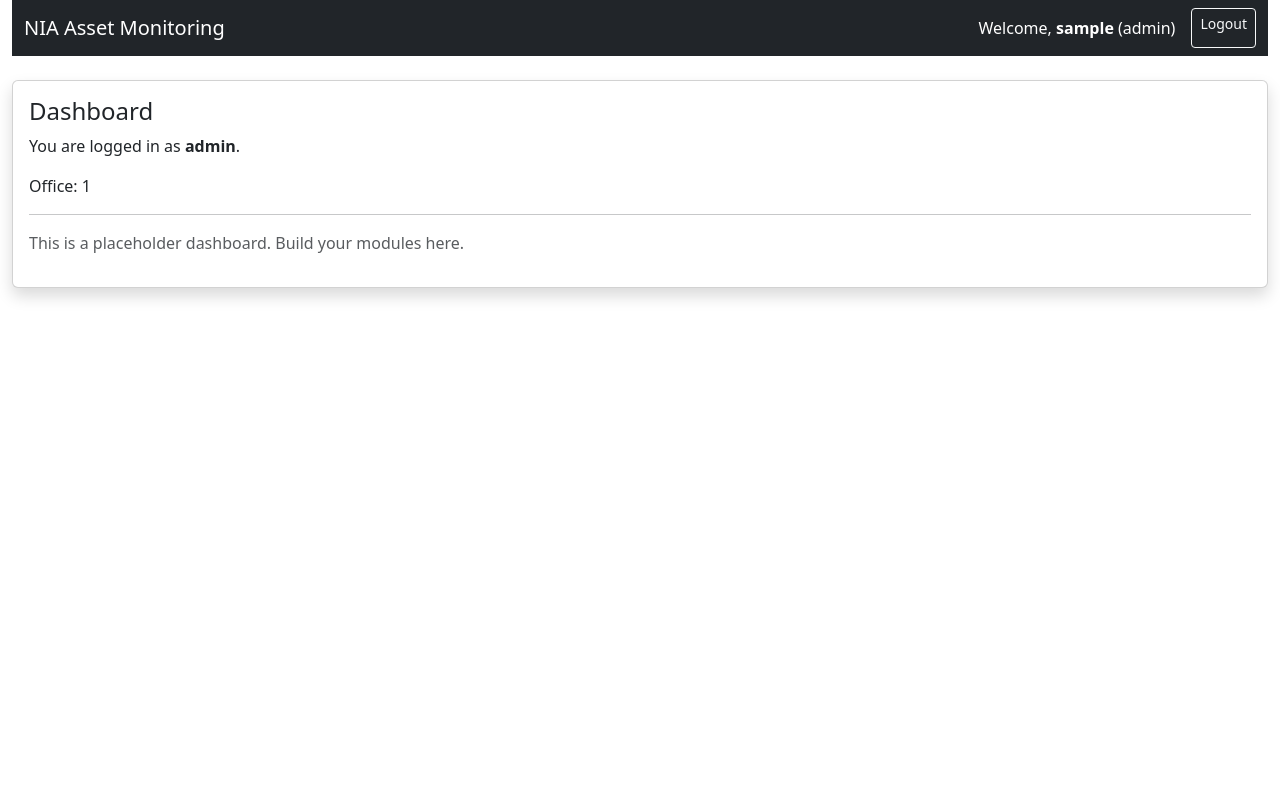
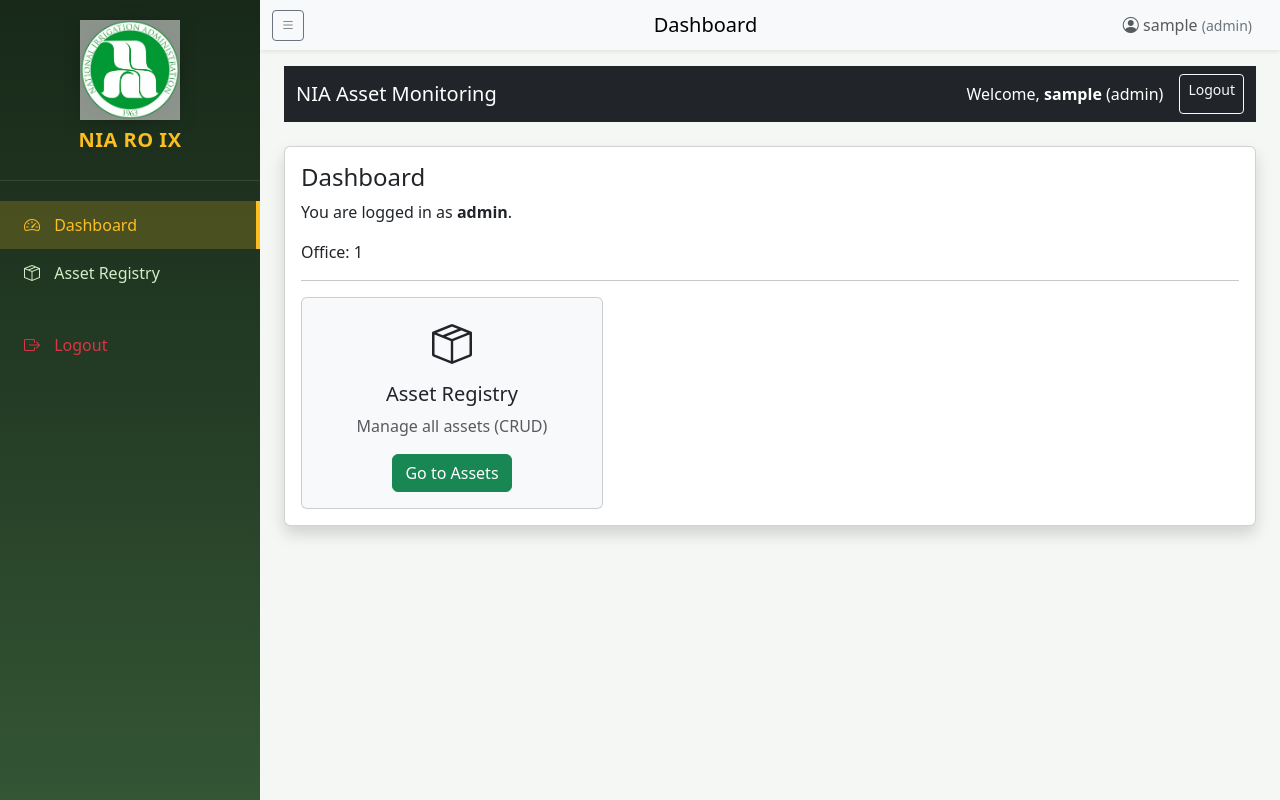
Before and after one commit to kwenbsnr/asset-monitoring-audit-support-system, a PHP site: page /index.php?action=AssetController in a window 1280 px wide. Run offline with PHP 8.4, Linux system fonts and the light colour scheme; the visitor is signed in with stand-in values (Sample User, id 1).

Commit message:
asset module

```diff
--- a/app/Controllers/DashboardController.php
+++ b/app/Controllers/DashboardController.php
@@ -12,6 +12,9 @@ class DashboardController {
             header('Location: index.php');
             exit;
         }
-        require_once __DIR__ . '/../Views/dashboard.php';
+        $pageTitle = 'Dashboard';
+        $currentPage = 'dashboard';
+        $viewFile = __DIR__ . '/../Views/dashboard.php';
+        require_once __DIR__ . '/../Views/layouts/main.php';
     }
 }
--- a/app/Views/dashboard.php
+++ b/app/Views/dashboard.php
@@ -1,3 +1,10 @@
+<?php
+// Prevent direct access
+if (!defined('APP_START')) {
+    http_response_code(403);
+    exit('Direct access not allowed.');
+}
+?>
 <!DOCTYPE html>
 <html lang="en">
 <head>
@@ -9,8 +16,6 @@
 </head>
 <body>
     <div class="container-fluid dashboard-wrapper">
-        <div class="row">
-            <div class="col-12">
         <nav class="navbar navbar-dark bg-dark mb-4">
             <div class="container-fluid">
                 <span class="navbar-brand">NIA Asset Monitoring</span>
@@ -30,11 +35,30 @@
                 <p>You are logged in as <strong><?= htmlspecialchars($_SESSION['role']) ?></strong>.</p>
                 <p>Office: <?= htmlspecialchars($_SESSION['office']) ?></p>
                 <hr>
-                        <p class="text-muted">This is a placeholder dashboard. Build your modules here.</p>
+
+                <?php if ($_SESSION['role'] === 'supply_officer' || $_SESSION['role'] === 'admin'): ?>
+                    <div class="row g-3">
+                        <div class="col-md-4">
+                            <div class="card bg-light">
+                                <div class="card-body text-center">
+                                    <i class="bi bi-box-seam" style="font-size: 2.5rem;"></i>
+                                    <h5 class="mt-2">Asset Registry</h5>
+                                    <p class="text-muted">Manage all assets (CRUD)</p>
+                                    <a href="index.php?page=assets&sub=list" class="btn btn-success">Go to Assets</a>
                                 </div>
                             </div>
                         </div>
+                        <!-- More cards can be added here -->
+                    </div>
+                <?php else: ?>
+                    <p class="text-muted">You don't have access to any modules.</p>
+                <?php endif; ?>
             </div>
         </div>
+    </div>
+
+    <!-- Include Bootstrap Icons for dashboard -->
+    <link rel="stylesheet" href="https://cdn.jsdelivr.net/npm/bootstrap-icons@1.11.3/font/bootstrap-icons.min.css">
+    <script src="https://cdn.jsdelivr.net/npm/bootstrap@5.3.0/dist/js/bootstrap.bundle.min.js"></script>
 </body>
 </html>
--- /dev/null
+++ b/app/Views/layouts/main.php
@@ -0,0 +1,102 @@
+<?php
+// This is the main layout – use it by including it at the top of every authenticated view
+// The content of the page must be passed in the variable $content (we'll include it later)
+// We'll use a capture technique: we'll start output buffering in the controller,
+// but to keep it simple we'll just include the layout and then include the specific view inside.
+
+// Instead of complex output buffering, we'll just include the sidebar and header in each view.
+// We'll create a partial for sidebar and header.
+?>
+<!DOCTYPE html>
+<html lang="en">
+<head>
+    <meta charset="UTF-8">
+    <meta name="viewport" content="width=device-width, initial-scale=1.0">
+    <title><?= $pageTitle ?? 'NIA Asset Monitoring' ?></title>
+    <link href="https://cdn.jsdelivr.net/npm/bootstrap@5.3.0/dist/css/bootstrap.min.css" rel="stylesheet">
+    <link rel="stylesheet" href="https://cdn.jsdelivr.net/npm/bootstrap-icons@1.11.3/font/bootstrap-icons.min.css">
+    <link rel="stylesheet" href="public/css/style.css">
+</head>
+<body>
+
+<!-- Toast container – fixed top-right -->
+<div class="toast-container position-fixed top-0 end-0 p-3" style="z-index: 1100;">
+    <?php if (isset($_SESSION['flash'])): ?>
+        <div class="toast align-items-center text-white bg-<?= $_SESSION['flash_type'] ?? 'success' ?> border-0 show" role="alert" aria-live="assertive" aria-atomic="true" data-bs-delay="4000">
+            <div class="d-flex">
+                <div class="toast-body">
+                    <?= htmlspecialchars($_SESSION['flash']) ?>
+                </div>
+                <button type="button" class="btn-close btn-close-white me-2 m-auto" data-bs-dismiss="toast"></button>
+            </div>
+        </div>
+        <?php unset($_SESSION['flash'], $_SESSION['flash_type']); ?>
+    <?php endif; ?>
+</div>
+
+<div class="wrapper">
+    <!-- Sidebar -->
+    <nav id="sidebar" class="sidebar">
+        <div class="sidebar-header">
+            <img src="public/images/nia-logo.png" alt="NIA" class="sidebar-logo" onerror="this.style.display='none'">
+            <h5>NIA RO IX</h5>
+        </div>
+        <ul class="nav flex-column">
+            <li class="nav-item">
+                <a class="nav-link <?= ($currentPage === 'dashboard') ? 'active' : '' ?>" href="index.php">
+                    <i class="bi bi-speedometer2"></i> Dashboard
+                </a>
+            </li>
+            <?php if (in_array($_SESSION['role'], ['supply_officer', 'admin'])): ?>
+                <li class="nav-item">
+                    <a class="nav-link <?= ($currentPage === 'assets') ? 'active' : '' ?>" href="index.php?page=assets&sub=list">
+                        <i class="bi bi-box-seam"></i> Asset Registry
+                    </a>
+                </li>
+                <!-- More links can be added later -->
+            <?php endif; ?>
+            <!-- Add other role-based links here -->
+            <li class="nav-item mt-4">
+                <a class="nav-link text-danger" href="index.php?action=logout">
+                    <i class="bi bi-box-arrow-right"></i> Logout
+                </a>
+            </li>
+        </ul>
+    </nav>
+
+    <!-- Page content -->
+    <div id="content">
+        <!-- Top navbar (optional) -->
+        <nav class="navbar navbar-expand-lg navbar-light bg-light shadow-sm">
+            <div class="container-fluid">
+                <button class="btn btn-sm btn-outline-secondary" id="sidebarToggle">
+                    <i class="bi bi-list"></i>
+                </button>
+                <span class="navbar-brand mb-0 h5"><?= $pageTitle ?? 'Dashboard' ?></span>
+                <div class="d-flex align-items-center">
+                    <span class="me-3 text-muted">
+                        <i class="bi bi-person-circle"></i> <?= htmlspecialchars($_SESSION['full_name']) ?>
+                        <small class="text-secondary">(<?= $_SESSION['role'] ?>)</small>
+                    </span>
+                </div>
+            </div>
+        </nav>
+
+        <div class="container-fluid mt-3">
+            <!-- The main content of each page will be included here -->
+            <?php require_once $viewFile; ?>
+        </div>
+    </div>
+</div>
+
+<!-- Bootstrap & custom scripts -->
+<script src="https://cdn.jsdelivr.net/npm/bootstrap@5.3.0/dist/js/bootstrap.bundle.min.js"></script>
+<script src="public/js/script.js"></script>
+<script>
+    // Toggle sidebar on small screens
+    document.getElementById('sidebarToggle').addEventListener('click', function() {
+        document.getElementById('sidebar').classList.toggle('active');
+    });
+</script>
+</body>
+</html>
--- a/index.php
+++ b/index.php
@@ -51,6 +51,9 @@ switch ($page) {
             case 'delete':
                 $controller->delete();
                 break;
+            case 'save':          // ← add this line
+                $controller->save();
+                break;
             default:
                 $controller->list();
         }
--- a/public/css/style.css
+++ b/public/css/style.css
@@ -134,3 +134,96 @@ body.login-page {
     border-color: #fecaca;
     color: #991b1b;
 }
+
+/* ===== Existing styles ===== */
+/* ... (keep all previous login styles) ... */
+
+/* ===== New Sidebar Styles ===== */
+.wrapper {
+    display: flex;
+    width: 100%;
+    align-items: stretch;
+    min-height: 100vh;
+}
+
+/* Sidebar */
+.sidebar {
+    min-width: 260px;
+    max-width: 260px;
+    background: linear-gradient(180deg, #182919 0%, #243C25 50%, #345635 100%);
+    color: #fff;
+    transition: all 0.3s;
+    box-shadow: 2px 0 12px rgba(0,0,0,0.3);
+    display: flex;
+    flex-direction: column;
+    padding: 20px 0;
+}
+
+.sidebar.active {
+    margin-left: -260px;
+}
+
+.sidebar-header {
+    text-align: center;
+    padding: 0 20px 20px;
+    border-bottom: 1px solid rgba(255,255,255,0.1);
+    margin-bottom: 20px;
+}
+
+.sidebar-logo {
+    max-width: 100px;
+    height: auto;
+    margin-bottom: 8px;
+    filter: drop-shadow(0 2px 8px rgba(0,0,0,0.3));
+}
+
+.sidebar-header h5 {
+    color: #FBBF24;
+    font-weight: 700;
+    letter-spacing: 0.5px;
+}
+
+.sidebar .nav-link {
+    color: #d1eec8;
+    padding: 12px 24px;
+    font-weight: 500;
+    border-radius: 0;
+    transition: 0.2s;
+}
+
+.sidebar .nav-link:hover {
+    background: rgba(255,255,255,0.1);
+    color: #fff;
+}
+
+.sidebar .nav-link.active {
+    background: rgba(251, 191, 36, 0.2);
+    color: #FBBF24;
+    border-right: 4px solid #FBBF24;
+}
+
+.sidebar .nav-link i {
+    margin-right: 10px;
+    width: 20px;
+    text-align: center;
+}
+
+/* Page content */
+#content {
+    width: 100%;
+    padding: 0;
+    background: #f4f7f4;
+}
+
+/* Responsive */
+@media (max-width: 768px) {
+    .sidebar {
+        margin-left: -260px;
+        position: absolute;
+        height: 100%;
+        z-index: 999;
+    }
+    .sidebar.active {
+        margin-left: 0;
+    }
+}
--- a/public/js/script.js
+++ b/public/js/script.js
@@ -1,2 +1,11 @@
 // Place for future JavaScript enhancements
 console.log('NIA Asset Monitoring System loaded.');
+
+// Automatically show any toasts that are present
+document.addEventListener('DOMContentLoaded', function() {
+    var toastEls = document.querySelectorAll('.toast');
+    toastEls.forEach(function(el) {
+        var toast = new bootstrap.Toast(el);
+        toast.show();
+    });
+});
```
Also changed, not shown: app/Controllers/AssetController.php (+17 -9 lines), app/Models/AssetModel.php (+5 -3 lines), app/Views/assets/form.php (added, +161 -0 lines), app/Views/assets/list.php (added, +96 -0 lines). Lines whose indentation alone changed are shown as unchanged.
